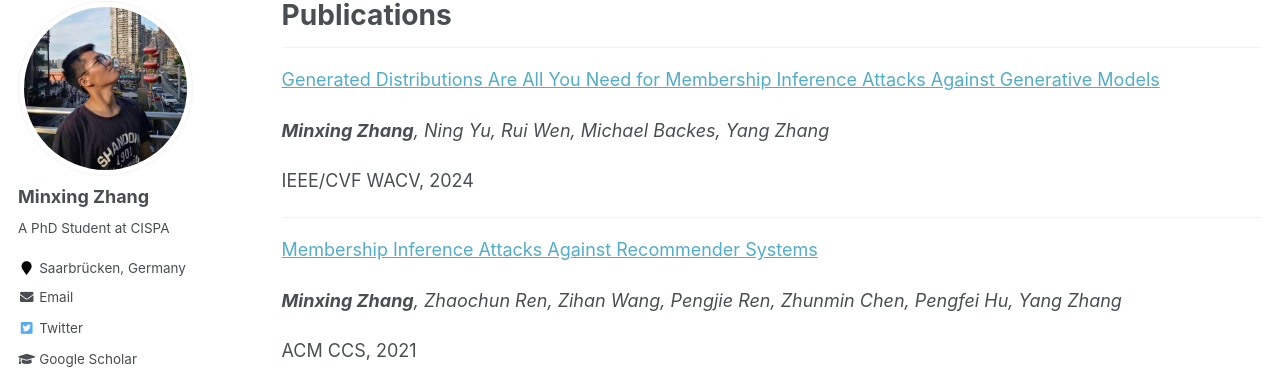
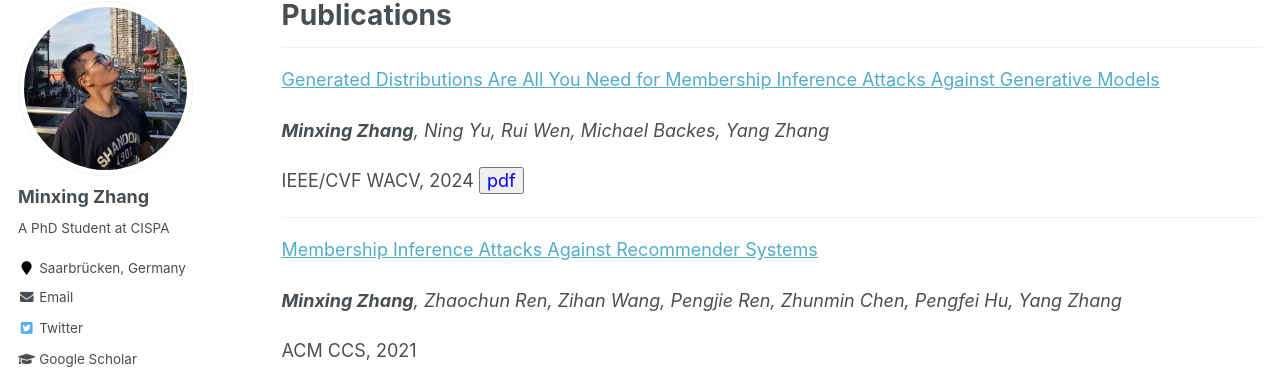
Before and after one commit to WJEN-orz/WJEN-orz.github.io, a Jekyll site: the page built from _pages/publications.md, in a window 1280 px wide and 1043 px high. Shown: the part 117-486 px from the top of the window. Built offline with Jekyll 4.4.1, drawn with Linux system fonts in a browser that asks for light colours.

Commit message:
Update publications.md

```diff
--- a/_pages/publications.md
+++ b/_pages/publications.md
@@ -13,7 +13,7 @@ redirect_from:
 
 _**Minxing Zhang**, Ning Yu, Rui Wen, Michael Backes, Yang Zhang_
 
-IEEE/CVF WACV, 2024
+IEEE/CVF WACV, 2024 <button name="pdf" style="color:blue" onclick="https://arxiv.org/pdf/2310.19410">pdf</button>
 
 -------------------------------------
 
```
